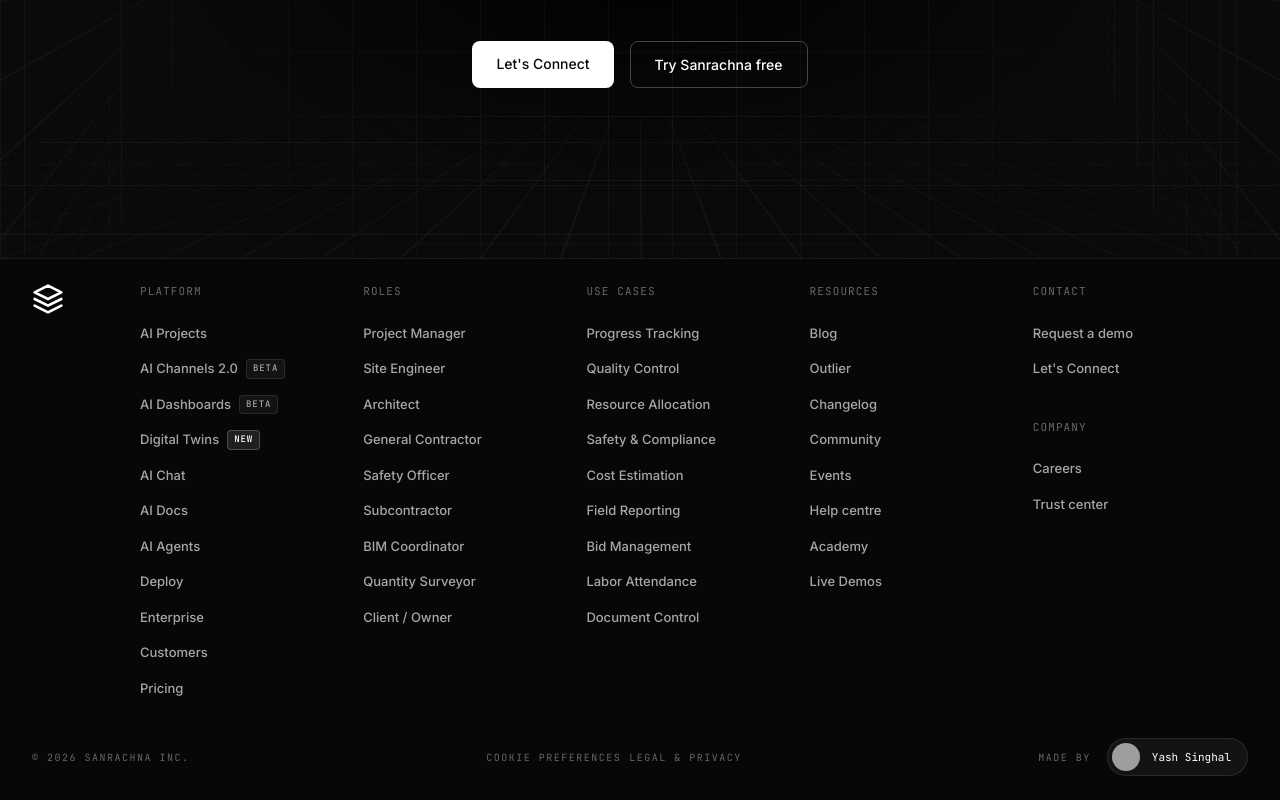
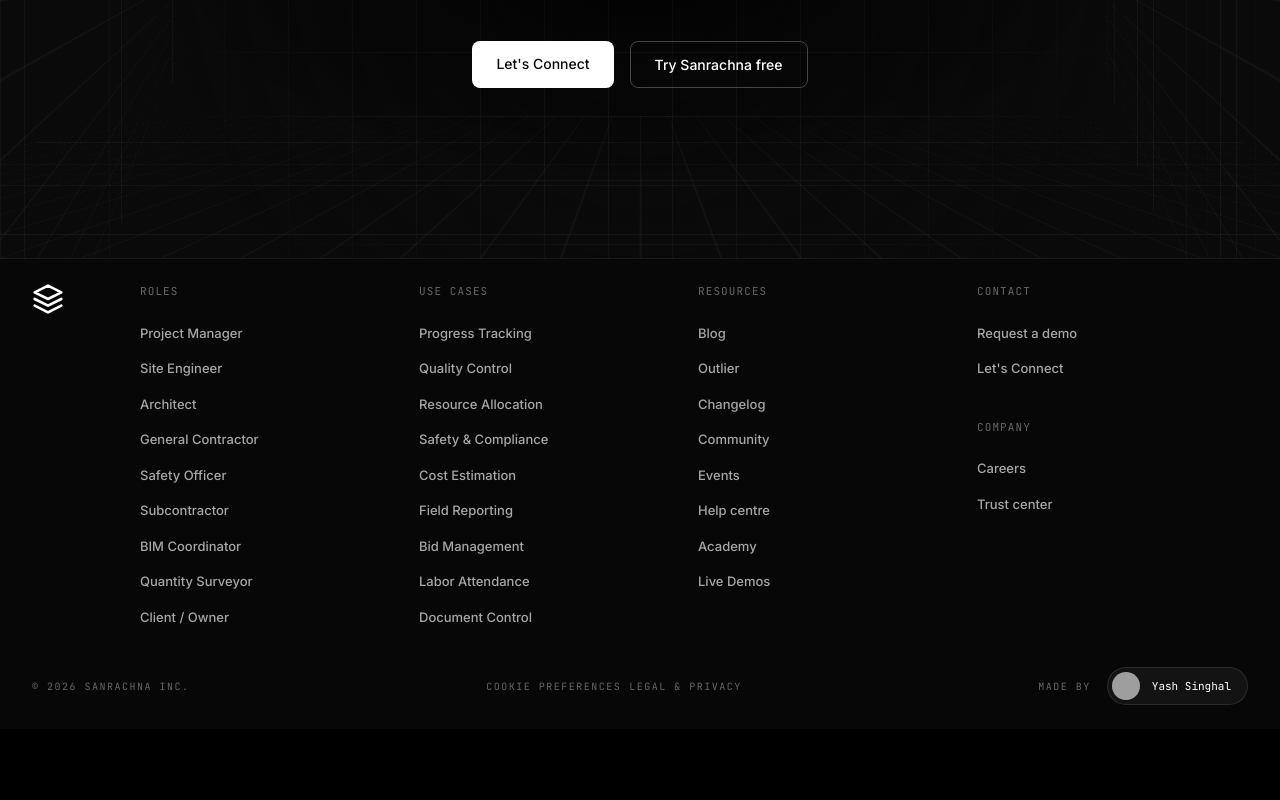
Before and after one commit to yashsinghal1234/sanrachna_final, a React (Vite) app in the folder frontend-v2/: page / in a window 1280 px wide. Shown: the part 8716-9516 px from the top of the page. After the commit the page ends 9445 px from the top, so only its background shows below. Built offline with nearby package versions, Linux system fonts and the light colour scheme; no server answers; grey boxes are pictures that could not be loaded.

Commit message:
chore: remove irrelevant platform links from footer

```diff
--- a/frontend-v2/src/pages/LandingPage.tsx
+++ b/frontend-v2/src/pages/LandingPage.tsx
@@ -1015,22 +1015,7 @@
                 </svg>
             </div>
 
-            <div className="flex-1 grid grid-cols-2 md:grid-cols-5 gap-8 text-ash">
-               {/* PLATFORM */}
-               <div className="flex flex-col gap-4">
-                 <div className="text-[11px] font-mono tracking-[0.1em] text-ash/60 mb-2 uppercase">Platform</div>
-                 <Link to="#" className="footer-link">AI Projects</Link>
-                 <Link to="#" className="footer-link flex items-center gap-2">AI Channels 2.0 <span className="bg-white/5 border border-white/10 px-1.5 py-0.5 rounded-[4px] text-[9px] text-ash tracking-widest font-mono">BETA</span></Link>
-                 <Link to="#" className="footer-link flex items-center gap-2">AI Dashboards <span className="bg-white/5 border border-white/10 px-1.5 py-0.5 rounded-[4px] text-[9px] text-ash tracking-widest font-mono">BETA</span></Link>
-                 <Link to="#" className="footer-link flex items-center gap-2">Digital Twins <span className="bg-white/10 text-snow border border-white/20 px-1.5 py-0.5 rounded-[4px] text-[9px] tracking-widest font-mono">NEW</span></Link>
-                 <Link to="#" className="footer-link">AI Chat</Link>
-                 <Link to="#" className="footer-link">AI Docs</Link>
-                 <Link to="#" className="footer-link">AI Agents</Link>
-                 <Link to="#" className="footer-link">Deploy</Link>
-                 <Link to="#" className="footer-link">Enterprise</Link>
-                 <Link to="#" className="footer-link">Customers</Link>
-                 <Link to="#" className="footer-link">Pricing</Link>
-               </div>
+            <div className="flex-1 grid grid-cols-2 md:grid-cols-4 gap-8 text-ash">
 
                {/* ROLES */}
                <div className="flex flex-col gap-4">
```
